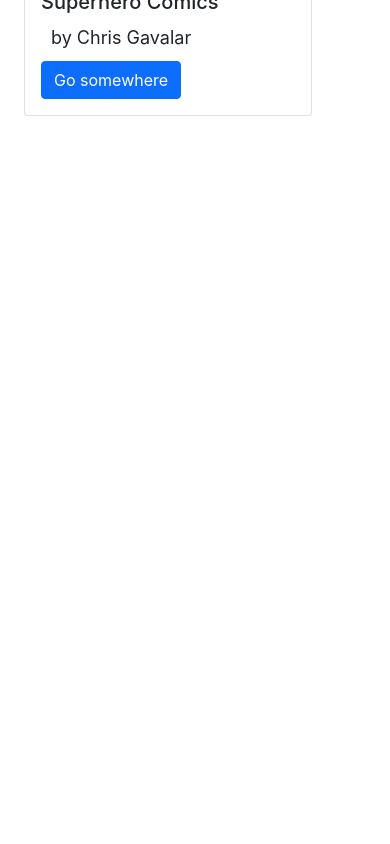
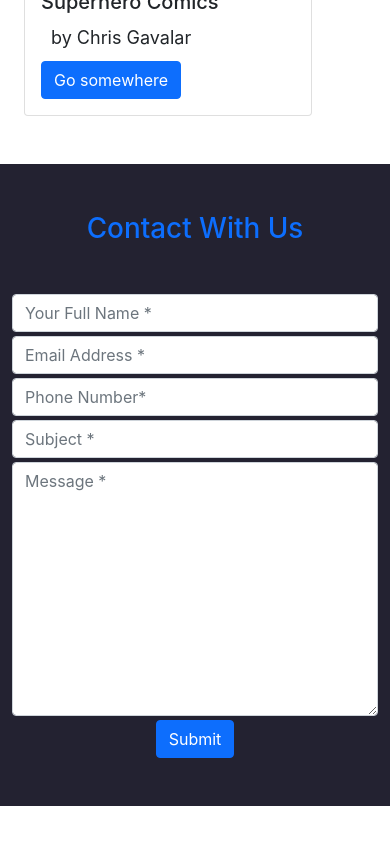
Before and after one commit to mostafizurrahman01/pickbazar, a React (Create React App) app: page / in a window 390 px wide. Shown: the part 6190-7034 px from the top of the page. Before the commit the page ends 6306 px from the top, so only its background shows below. Built offline with nearby package versions, Linux system fonts and the light colour scheme.

Commit message:
contact form added

```diff
--- /dev/null
+++ b/src/Components/Home/Contact/Contact.css
@@ -0,0 +1,14 @@
+.contact{
+    position: relative;
+    z-index: 1;
+}
+.contact::before{
+    position: absolute;
+    content: "";
+    top:0;
+    width: 100%;
+    height: 100%;
+    background: rgb(12, 11, 27);
+    opacity: .9;
+    z-index: -1;
+}
--- /dev/null
+++ b/src/Components/Home/Contact/Contact.js
@@ -0,0 +1,39 @@
+import React from 'react';
+import './Contact.css';
+
+const Contact = () => {
+    return (
+        <section className="contact my-5 py-5">
+            <div className="container">
+                <div className="section-header text-center text-white mb-5">
+                    {/* <h5 className="text-primary">Contact</h5> */}
+                    <h1 className="text-primary">Contact With Us</h1>
+                </div>
+                <div className="col-md-9 mx-auto">
+                    <form action="">
+                        <div className="form-group">
+                            <input type="text" className="form-control" placeholder="Your Full Name *" />
+                        </div>
+                        <div className="form-group mt-1">
+                            <input type="text" className="form-control" placeholder="Email Address *" />
+                        </div>
+                        <div className="form-group mt-1">
+                            <input type="tel" className="form-control" placeholder="Phone Number*" />
+                        </div>
+                        <div className="form-group mt-1">
+                            <input type="text" className="form-control" placeholder="Subject *" />
+                        </div>
+                        <div className="form-group mt-1">
+                            <textarea name="" className="form-control" id="" cols="30" rows="10" placeholder="Message *"></textarea>
+                        </div>
+                        <div className="form-group text-center mt-1">
+                            <button type="button" className="btn btn-primary"> Submit </button>
+                        </div>
+                    </form>
+                </div>
+            </div>
+        </section>
+    );
+};
+
+export default Contact;
--- a/src/Components/Home/Home/Home.js
+++ b/src/Components/Home/Home/Home.js
@@ -1,4 +1,5 @@
 import React from 'react';
+import Contact from '../Contact/Contact';
 import Header from '../Header/Header';
 import Shop from '../Shop/Shop';
 
@@ -8,6 +9,7 @@
 
             <Header></Header>
             <Shop></Shop>
+            <Contact></Contact>
 
         </div>
     );
```
